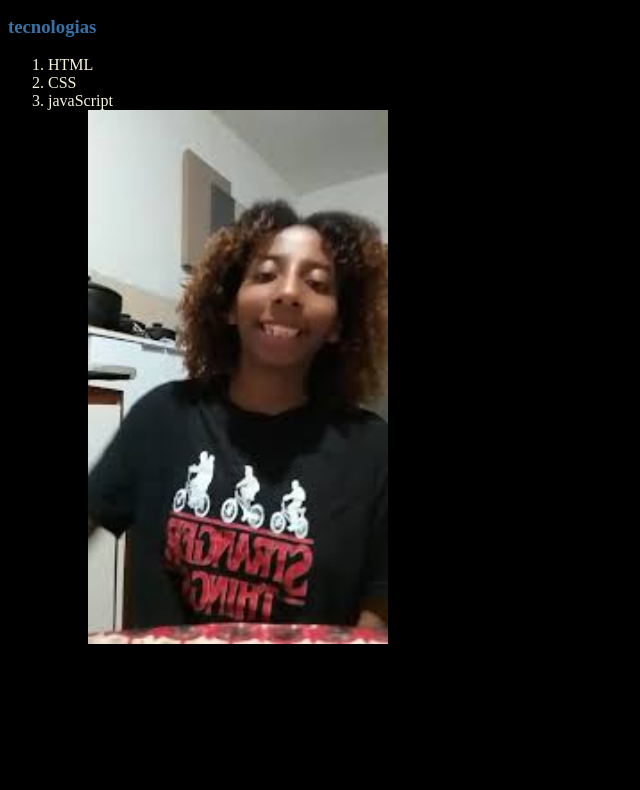
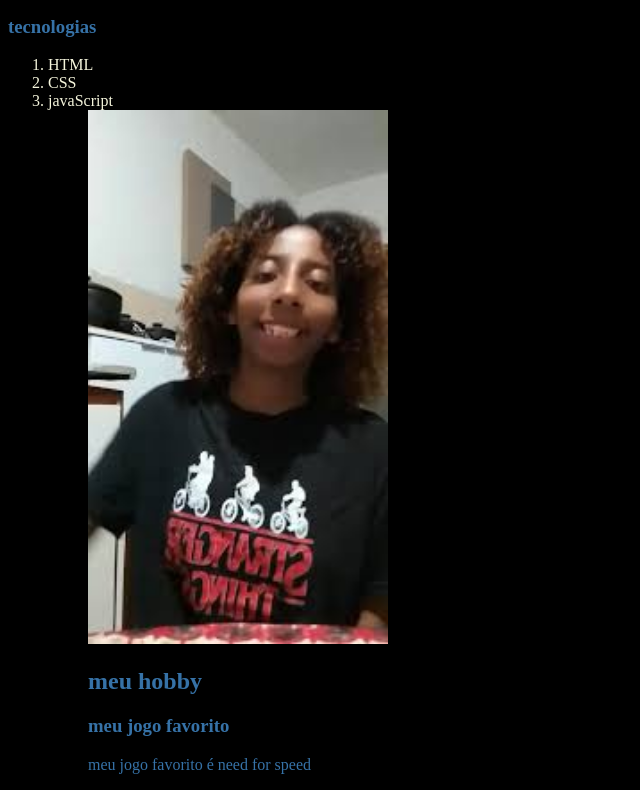
Before and after one commit to ale10183/ale, a plain HTML site: page index.html in a window 1280 px wide. Shown: the part 101-891 px from the top of the page, without its empty margins (0-640 px from the left). Before the commit the page ends 800 px from the top, so only its background shows below. Drawn offline with Linux system fonts and the light colour scheme.

Commit message:
meu projeto

```diff
--- a/index.html
+++ b/index.html
@@ -38,10 +38,10 @@
 <section>
 
 <!--nova sessão da atividade-->
-
-
-
-
+<section>
+<h2> meu hobby</h2>
+<h3>meu jogo favorito</h3>
+<p>meu jogo favorito é need for speed
 
 
 
```
